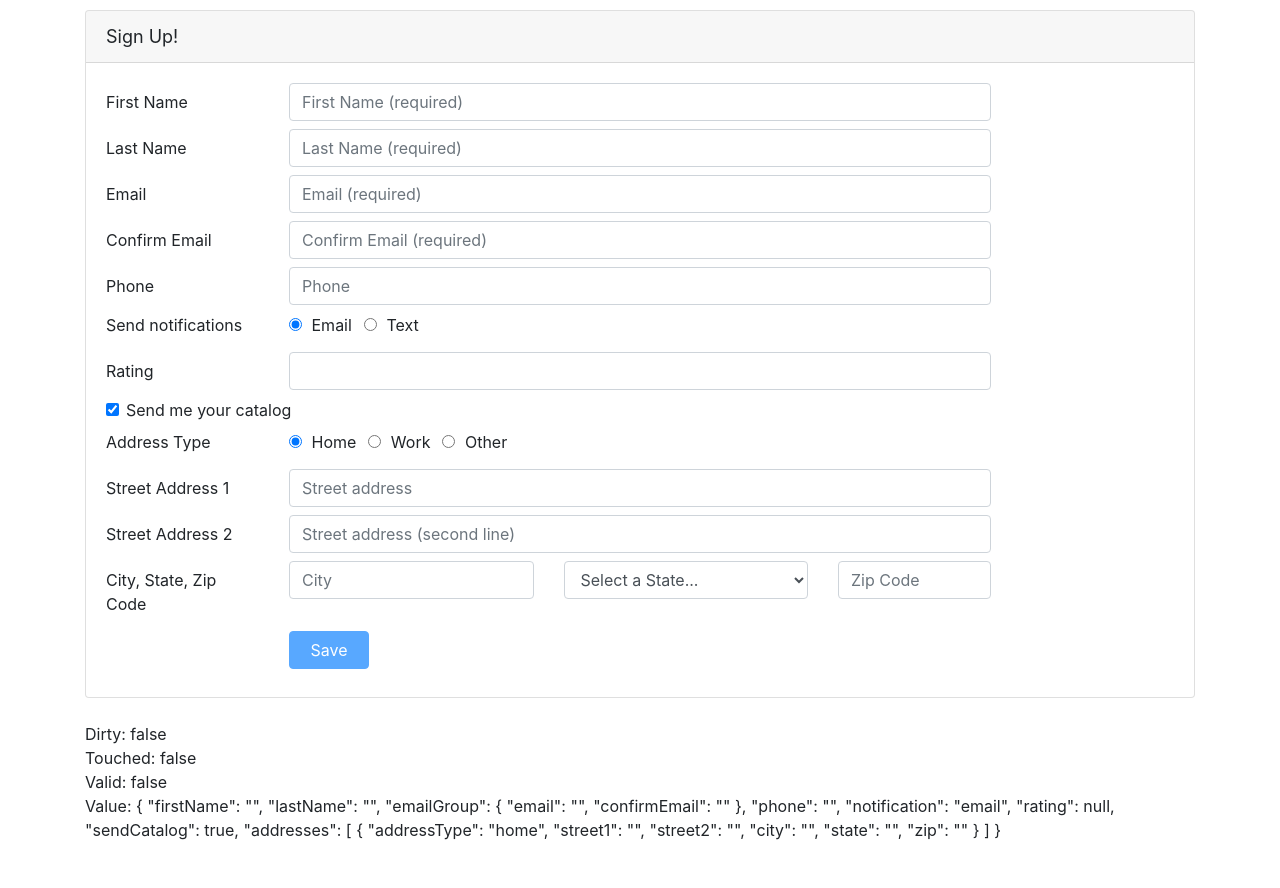
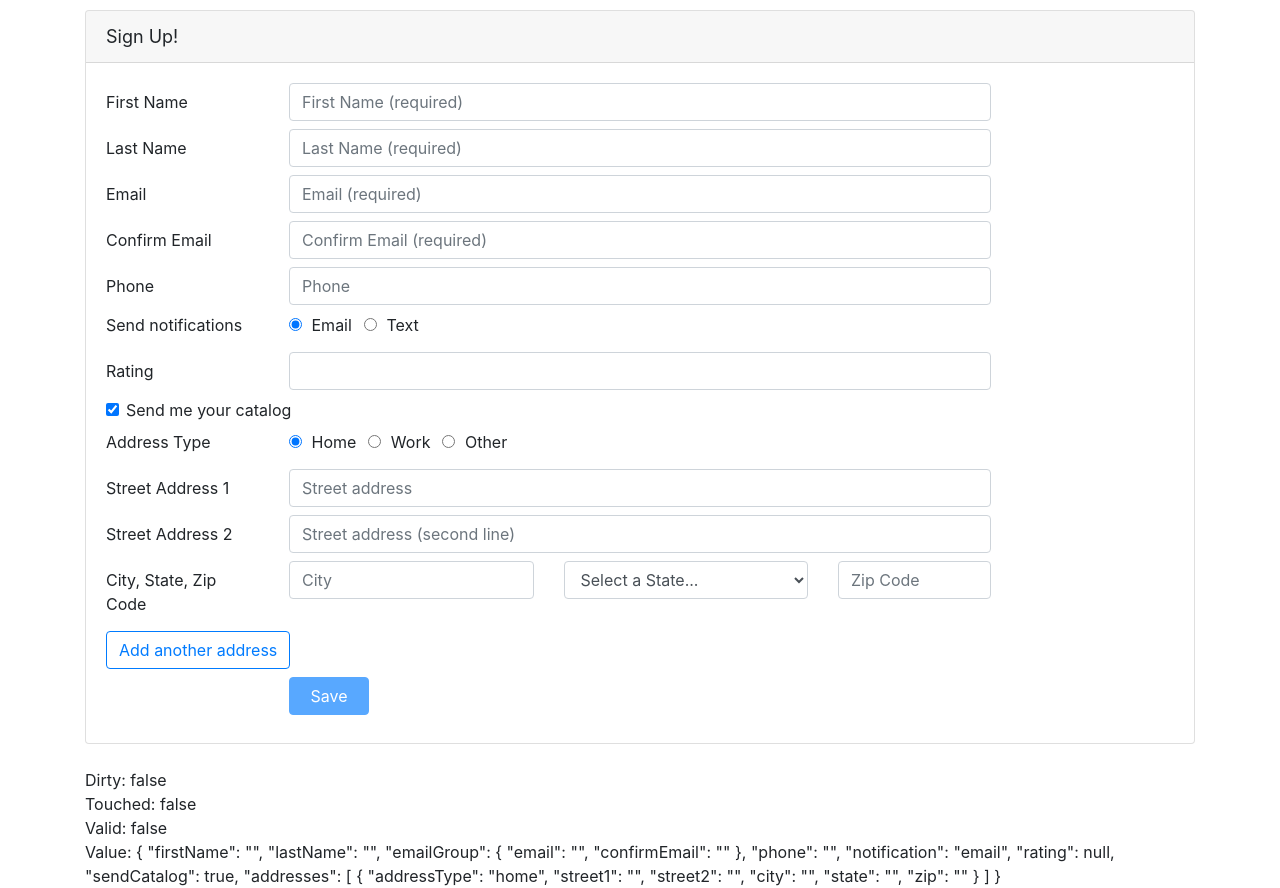
Before and after one commit to Mondored/best-practices, an Angular app in the folder Angular-ReactiveForms/Demo/: page / in a window 1280 px wide. Before the commit the page ends 842 px from the top, so only its background shows below. Built offline with nearby package versions, Linux system fonts and the light colour scheme.

Commit message:
Duplicate the input elements

```diff
--- a/Angular-ReactiveForms/Demo/src/app/customers/customer.component.html
+++ b/Angular-ReactiveForms/Demo/src/app/customers/customer.component.html
@@ -165,8 +165,9 @@
       </div>
 
       <div *ngIf="customerForm.get('sendCatalog').value">
-        <div formArrayName="addresses">
-          <div formGroupName="0">
+        <div formArrayName="addresses"
+             *ngFor="let address of addresses.controls; let i=index">
+          <div [formGroupName]="i">
             <div class="form-group row mb-2">
               <label class="col-md-2 col-form-label pt-0">Address Type</label>
               <div class="col-md-8">
@@ -262,6 +263,17 @@
             </div>
           </div>
         </div>
+
+        <div class="form-group row mb-2">
+          <div class="col-md-4">
+            <button class="btn btn-outline-primary"
+                    type="button"
+                    [disabled]="!addresses.valid"
+                    (click)="addAddress()">
+              Add another address
+            </button>
+          </div>
+        </div>
       </div>
 
       <div class="form-group row mb-2">
--- a/Angular-ReactiveForms/Demo/src/app/customers/customer.component.ts
+++ b/Angular-ReactiveForms/Demo/src/app/customers/customer.component.ts
@@ -82,6 +82,10 @@
     );
   }
 
+  addAddress(): void {
+    this.addresses.push(this.buildAddress());
+  }
+
   buildAddress(): FormGroup {
     return this.formBuilder.group({
       addressType: 'home',
```
